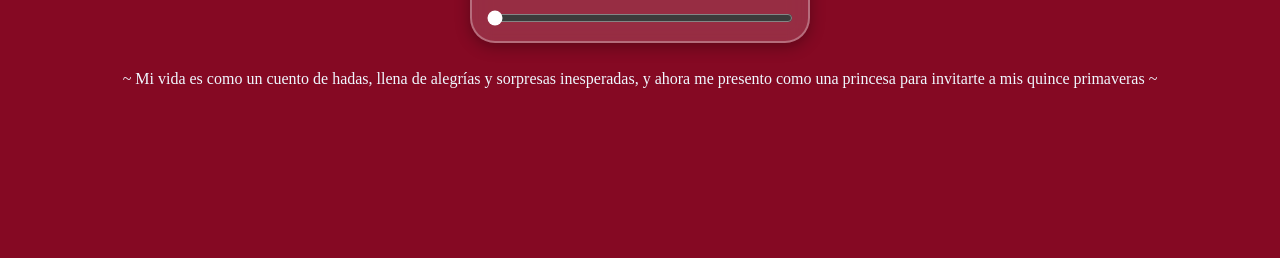
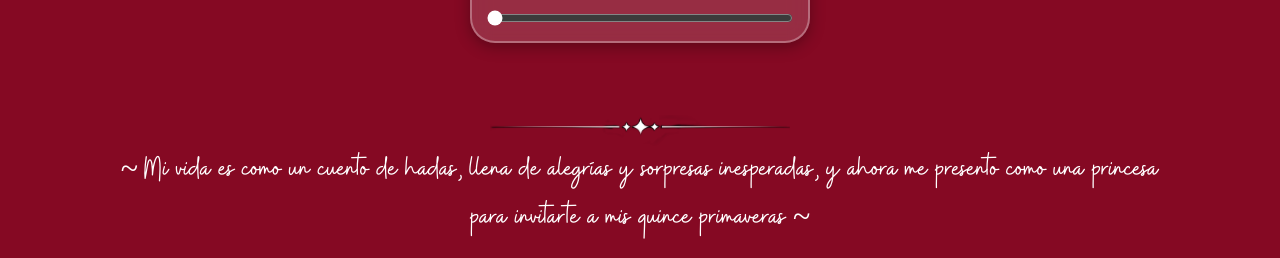
Before and after one commit to AixaFilsinger/tarjeta15milagros, a React (Vite) app: page / in a window 1280 px wide. Shown: the part 683-941 px from the top of the page. Before the commit the page ends 800 px from the top, so only its background shows below. Built offline with nearby package versions, Linux system fonts and the light colour scheme; a web font is replaced by a local one.

Commit message:
se agreo estilo a la frase

```diff
--- a/src/App.css
+++ b/src/App.css
@@ -26,6 +26,12 @@ body{
        url('/fonts/AmoresaAged.woff2') format('woff2'),
        url('/fonts/AmoresaAged.woff') format('woff');
 
+  font-weight: normal;
+  font-style: normal;
+}
+@font-face {
+  font-family: 'Buffalo';
+  src: url('/fonts/Buffalo.woff') format('woff');
   font-weight: normal;
   font-style: normal;
 }
@@ -130,7 +136,7 @@ body{
 }
 
 .frase1{
-  font-family: 'Buffalo';
-  src: url('/fonts/Buffalo.woff') format('woff');
-  color: aliceblue;
+  font-family: 'Buffalo', cursive;
+  font-size: 2rem;
+  color: white;
 }
--- a/src/views/Frase.jsx
+++ b/src/views/Frase.jsx
@@ -1,11 +1,13 @@
 import React from 'react';
+import adorno from '../assets/adorno.png'
 
 const Frase = () => {
     return (
-        <section className='container text-center '>
-
+        <section className='container text-center p-5'>
+            <img src={adorno} alt="" width={300}/>
             <p className='frase1'>~ Mi vida es como un cuento de hadas, llena de alegrías y sorpresas inesperadas,
                  y ahora me presento como una princesa para invitarte a mis quince primaveras ~</p>
+                  <img src={adorno} alt="" width={300}/>
         </section>
     );
 };
```
Also changed, not shown: src/assets/adorno.png (added).
